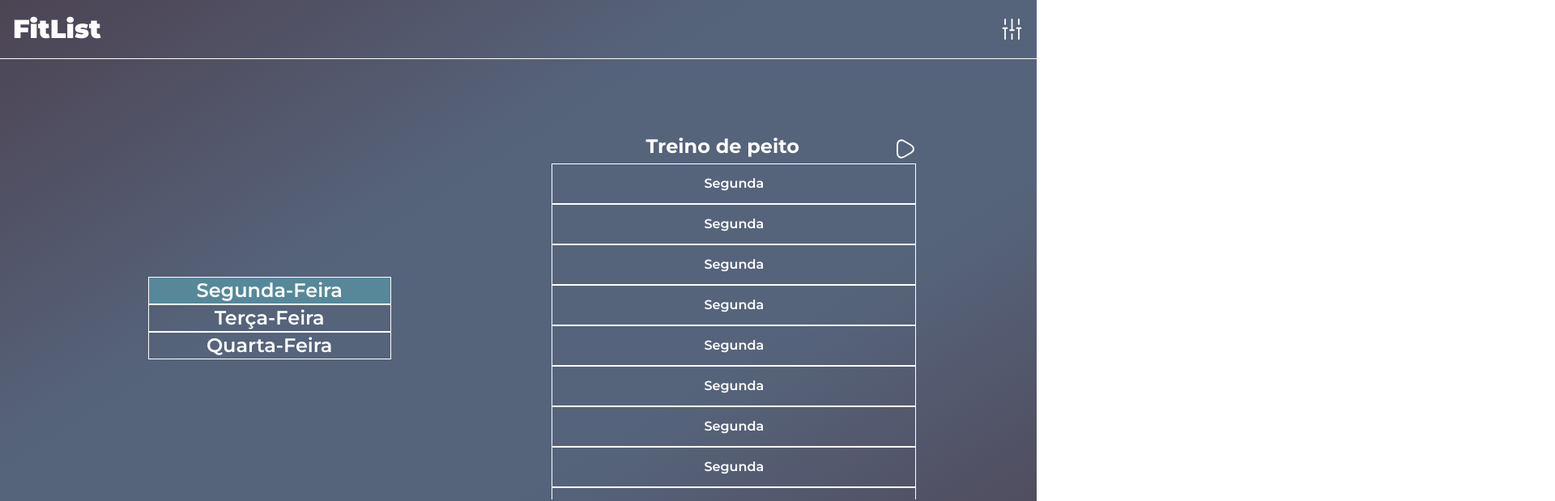
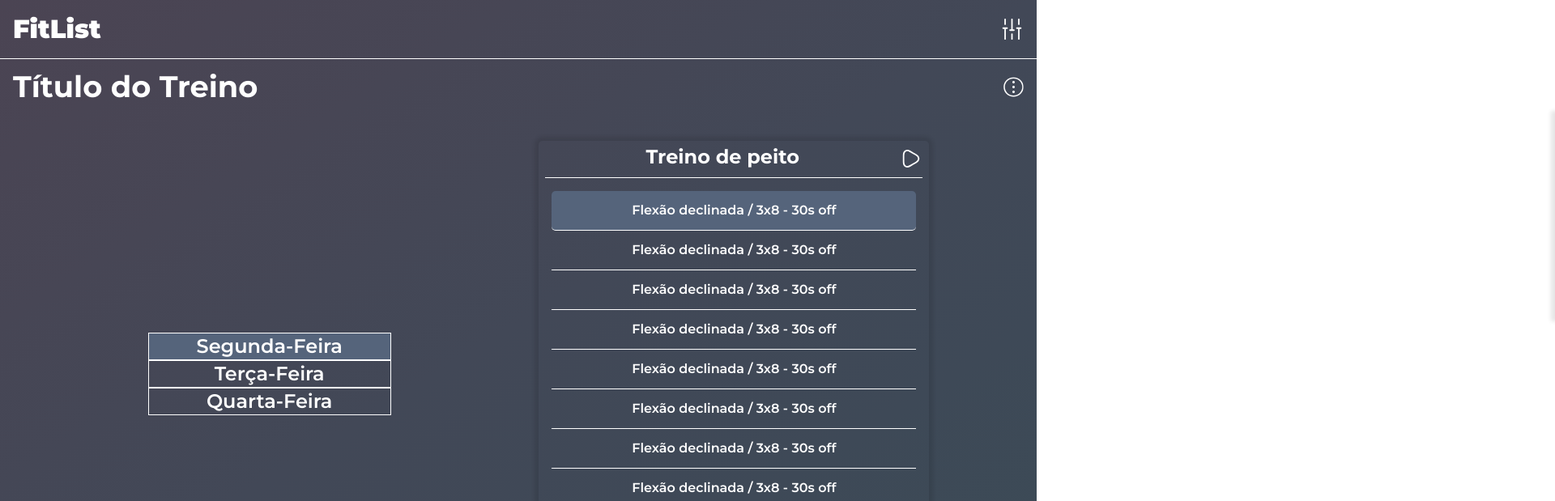
Before and after one commit to GustavoGomesDias/fitlist-frontend, a Next.js app: page /home/id in a window 1280 px wide. Shown: the top 619 px of the page at 81% size, 1920 px wide, since content can reach past the window. Built offline with nearby package versions, Linux system fonts and the light colour scheme.

Commit message:
feat: add training plan title/name in home and start work in dropdown titles/name for all training plans

```diff
--- a/src/components/TrainingSection/TrainingSection.module.css
+++ b/src/components/TrainingSection/TrainingSection.module.css
@@ -47,6 +47,8 @@
 .title {
     display: flex;
     justify-content: space-between;
+    border-bottom: 1px solid var(--text-color);
+    margin-bottom: .5rem;
 }
 
 .fd-title {
@@ -59,6 +61,7 @@
     margin-bottom: 5px;
     text-align: center;
     width: 100%;
+    padding: .5rem;
 }
 
 .exercism {
@@ -75,9 +78,21 @@
     padding: 1rem;
     overflow: hidden;
     width: 450px;
-    border: 1px solid var(--text-color);
+    border-bottom: 1px solid var(--text-color);
     display: flex;
     justify-content: center;
+    cursor: pointer;
+}
+
+.fd-exer-selected {
+    background-color: var(--normal-color);
+    border-radius: 5px;
+}
+
+.play-btn {
+    display: flex;
+    justify-content: center;
+    align-items: center;
 }
 
 .play-btn img {
@@ -91,20 +106,83 @@
     transform: scale(1.1);
 }
 
-.exercism-plan {
-    height: 70%;
-    padding: 0 1rem;
+.exercism-day-list {
+    height: 90%;
+    padding: 0 .5rem;
+
+    box-shadow: var(--box-shadow);
+    border-radius: 5px;
+
+    overflow-y: hidden;
 }
 
+.exercism-plan {
+    height: 90%;
+    padding: .5rem;
+}
+
+.fd-dropdown {
+    overflow: hidden;
+}
+
+.fd-dropdown-training {
+    width: 100%;
+    display: flex;
+    align-items: center;
+    justify-content: center;
+    padding: 1rem;
+}
+
+.fd-dropdown-training img {
+    cursor: pointer;
+    transform: rotate(90deg);
+    transition: all .5s;
+}
+
+.fd-dropdown-training img:hover {
+    transform: scale(1.1) rotate(90deg);
+    box-shadow: var(--box-shadow);
+}
+
+.fd-dropdown-training-title {
+    font-size: 2.3rem;
+    font-weight: 700;
+    width: 100%;
+}
+
+.fd-dropdown-title-list {
+    box-shadow: var(--box-shadow);
+    background-image: var(--bg-gradient);
+    position: absolute;
+    width: 100%;
+    height: 250px;
+    transform: translateX(150%);
+}
+
+.fd-dropdown-ttitle-item {
+    width: 100%;
+    overflow: hidden;
+    padding: 1rem;
+    transition: all .5s;
+    cursor: pointer;
+}
+
+.fd-dropdown-ttitle-item:hover {
+    background-color: var(--normal-color);
+}
 
 @media (max-width: 767px) {
     .fd-training-section {
         flex-direction: column;
     }
 
+    .exercism-day-list {
+        height: 100%;
+    }
+
     .exercism-plan {
         height: 100%;
-        padding: 0 1rem;
+        padding: .5 1rem;
     }
 
     .fd-weekdays {
--- a/src/components/TrainingSection/TrainingSection.tsx
+++ b/src/components/TrainingSection/TrainingSection.tsx
@@ -1,6 +1,7 @@
 import { useState, MouseEvent } from 'react';
 import Link from 'next/link';
 import styles from '@/components/TrainingSection/TrainingSection.module.css';
+import Image from 'next/image';
 
 export const TrainingSection = () => {
     const [startIndex, setStartIndex] = useState(0);
@@ -32,6 +33,26 @@ export const TrainingSection = () => {
     }
 
     return (
+        <>
+            <section className={`${styles['fd-training-title']}`}>
+                <div className={`${styles['fd-dropdown']}`}>
+                    <div className={styles['fd-dropdown-training']}>
+                        <h3 className={`${styles['fd-dropdown-training-title']}`}>Título do Treino</h3>
+                        <Image src="/images/more.svg" alt='More Icon - Open more training plans' width={25} height={25}/>
+                    </div>
+
+                    <ul className={`${styles['fd-dropdown-title-list']}`}>
+                        <li className={`${styles['fd-dropdown-ttitle-item']}`}>Título do Treino 1</li>
+                        <li className={`${styles['fd-dropdown-ttitle-item']}`}>Título do Treino 2</li>
+                        <li className={`${styles['fd-dropdown-ttitle-item']}`}>Título do Treino 3</li>
+                        <li className={`${styles['fd-dropdown-ttitle-item']}`}>Título do Treino 4</li>
+                        <li className={`${styles['fd-dropdown-ttitle-item']}`}>Título do Treino 5</li>
+                        <li className={`${styles['fd-dropdown-ttitle-item']}`}>Título do Treino 5</li>
+                        <li className={`${styles['fd-dropdown-ttitle-item']}`}>Título do Treino 5</li>
+                        <li className={`${styles['fd-dropdown-ttitle-item']}`}>Título do Treino 5</li>
+                    </ul>
+                </div>
+            </section>
             <section className={`${styles['fd-training-section']}`}>
                 <div className={`${styles['fd-weekdays']}`}>
                     {/* <h3 className={`${styles['fd-title']}`}>Dias da Semana</h3> */}
@@ -40,28 +61,33 @@ export const TrainingSection = () => {
                     ))}
                 </div>
 
-            <div className={`${styles['exercism-plan']}`}>
+                <div className={`${styles['exercism-day-list']}`}>
+
                     <div className={`${styles['title']}`}>
                         <h3 className={`${styles['fd-title']}`}>Treino de peito</h3>
                         <div className={`${styles['play-btn']}`} title='Começar treino'>
                             <img src="/images/play.svg" alt="" />
                         </div>
                     </div>
+
+                    <div className={`${styles['exercism-plan']}`}>
                         <div className={`${styles['exercism']}`}>
-                    <span className={`${styles['fd-exer']}`}>Segunda</span>
-                    <span className={`${styles['fd-exer']}`}>Segunda</span>
-                    <span className={`${styles['fd-exer']}`}>Segunda</span>
-                    <span className={`${styles['fd-exer']}`}>Segunda</span>
-                    <span className={`${styles['fd-exer']}`}>Segunda</span>
-                    <span className={`${styles['fd-exer']}`}>Segunda</span>
-                    <span className={`${styles['fd-exer']}`}>Segunda</span>
-                    <span className={`${styles['fd-exer']}`}>Segunda</span>
-                    <span className={`${styles['fd-exer']}`}>Segunda</span>
-                    <span className={`${styles['fd-exer']}`}>Segunda</span>
-                    <span className={`${styles['fd-exer']}`}>Segunda</span>
-                    <span className={`${styles['fd-exer']}`}>Segunda</span>
+                            <span className={`${styles['fd-exer']} ${styles['fd-exer-selected']}`}>Flexão declinada / 3x8 - 30s off</span>
+                            <span className={`${styles['fd-exer']}`}>Flexão declinada / 3x8 - 30s off</span>
+                            <span className={`${styles['fd-exer']}`}>Flexão declinada / 3x8 - 30s off</span>
+                            <span className={`${styles['fd-exer']}`}>Flexão declinada / 3x8 - 30s off</span>
+                            <span className={`${styles['fd-exer']}`}>Flexão declinada / 3x8 - 30s off</span>
+                            <span className={`${styles['fd-exer']}`}>Flexão declinada / 3x8 - 30s off</span>
+                            <span className={`${styles['fd-exer']}`}>Flexão declinada / 3x8 - 30s off</span>
+                            <span className={`${styles['fd-exer']}`}>Flexão declinada / 3x8 - 30s off</span>
+                            <span className={`${styles['fd-exer']}`}>Flexão declinada / 3x8 - 30s off</span>
+                            <span className={`${styles['fd-exer']}`}>Flexão declinada / 3x8 - 30s off</span>
+                            <span className={`${styles['fd-exer']}`}>Flexão declinada / 3x8 - 30s off</span>
+                            <span className={`${styles['fd-exer']}`}>Flexão declinada / 3x8 - 30s off</span>
+                        </div>
                     </div>
                 </div>
             </section>
+        </>
     )
 }
--- a/src/styles/globals.css
+++ b/src/styles/globals.css
@@ -8,13 +8,13 @@
 
 
 :root {
-  --bg-gradient: linear-gradient(to right bottom, #4b4453, #4f4b5d, #525367, #545c71, #55647b, #55647b, #55647b, #55647b, #545c71, #525367, #4f4b5d, #4b4453);
+  --bg-gradient: linear-gradient(to right bottom, #4b4453, #474655, #424857, #3e4957, #3b4b56);
   --box-shadow: 0 0 5px 5px rgba(00,00,00,0.1);
   --btn-border-radius: 50px;
   --btn-height: 50px;
   --success-color: #00C9A8;
   --error-color: #ef686c;
-  --normal-color: #56889A;
+  --normal-color: #55647B;
   --text-color: #fff;
   --btn-radius: 50px;
   --btn-gradient: linear-gradient(to right top, #53596e, #545d73, #546178, #55667c, #556a81, #556e85, #557289, #55768c, #557a90, #557f93, #568397, #56889a);
@@ -88,7 +88,7 @@ p {
   overflow-y: hidden;
 }
 
-h1, h2, h3 {
+h1, h2, h3, li {
   font-family: 'Montserrat', sans-serif;
   color: var(--text-color);
   overflow: hidden;
@@ -99,12 +99,11 @@ a {
 }
 
 *::-webkit-scrollbar {
-  background-color: #56889A;
-  width: 10px;
+  background-color: transparent;
+  width: 15px;
   border-radius: 50px;
 }
 
 *::-webkit-scrollbar-thumb {
-  background-color: #92b3ad;
-  border-radius: 50px;
+  background-color: var(--normal-color);
 }
```
Also changed, not shown: public/images/dumbbell-solid.svg (added), public/images/more.svg (added). Lines whose indentation alone changed are shown as unchanged.
